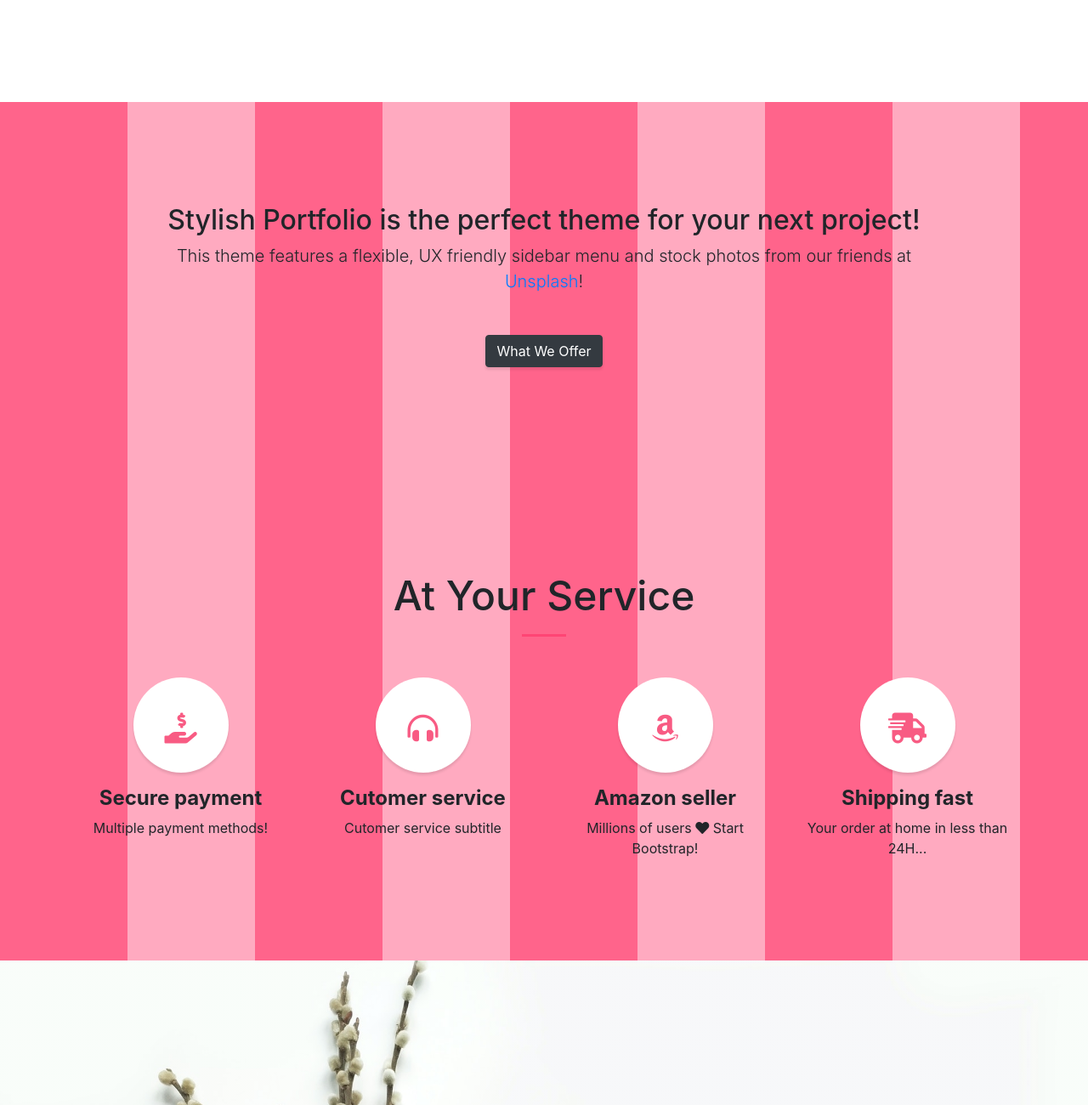
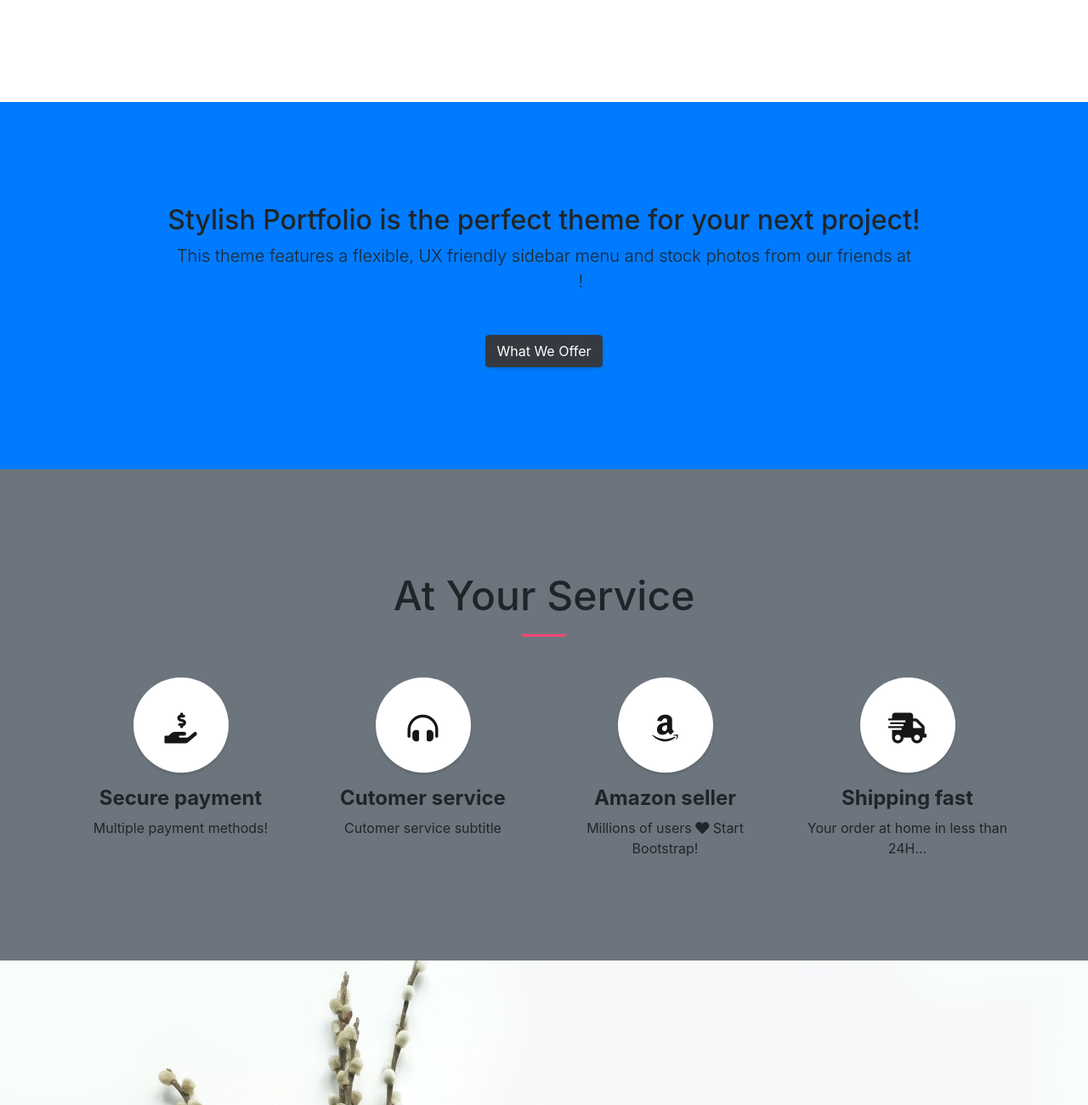
Before and after one commit to ApplixDev/zinedine, a website with bundled scripts: page index.html in a window 1280 px wide. Shown: the part 680-1980 px from the top of the page at 85% size. Built offline with nearby package versions, Linux system fonts and the light colour scheme; files whose address does not match are found by name.

Commit message:
Back to previous bg color

```diff
--- a/css/stylish-portfolio.css
+++ b/css/stylish-portfolio.css
@@ -202,7 +202,7 @@ h6 {
 
 .service-icon {
   background-color: #fff;
-  color: #f85b83;
+  color: #141618;
   height: 7rem;
   width: 7rem;
   display: block;
--- a/index.html
+++ b/index.html
@@ -65,7 +65,7 @@
   </header>
 
   <!-- About -->
-  <section class="content-section bg-stripe" id="about">
+  <section class="content-section bg-primary" id="about">
     <div class="container text-center">
       <div class="row">
         <div class="col-lg-10 mx-auto">
@@ -79,7 +79,7 @@
   </section>
 
   <!-- Services -->
-  <section class="content-section bg-stripe text-center" id="services">
+  <section class="content-section bg-secondary text-center" id="services">
     <div class="container">
       <div class="content-section-heading">
         <h2 class="text-center mt-0">At Your Service</h2>
@@ -139,7 +139,7 @@
   </section>
 
   <!-- Portfolio -->
-  <section class="content-section bg-stripe" id="portfolio">
+  <section class="content-section bg-primary" id="portfolio">
     <div class="container">
       <div class="content-section-heading text-center">
         <!-- <h3 class="mb-0">Markets</h3> -->
@@ -195,7 +195,7 @@
   </section>
 
   <!-- Contact -->
-  <section class="content-section bg-stripe" id="contact">
+  <section class="content-section bg-light" id="contact">
     <div class="container">
         <div class="row justify-content-center">
             <div class="col-lg-8 text-center">
```
